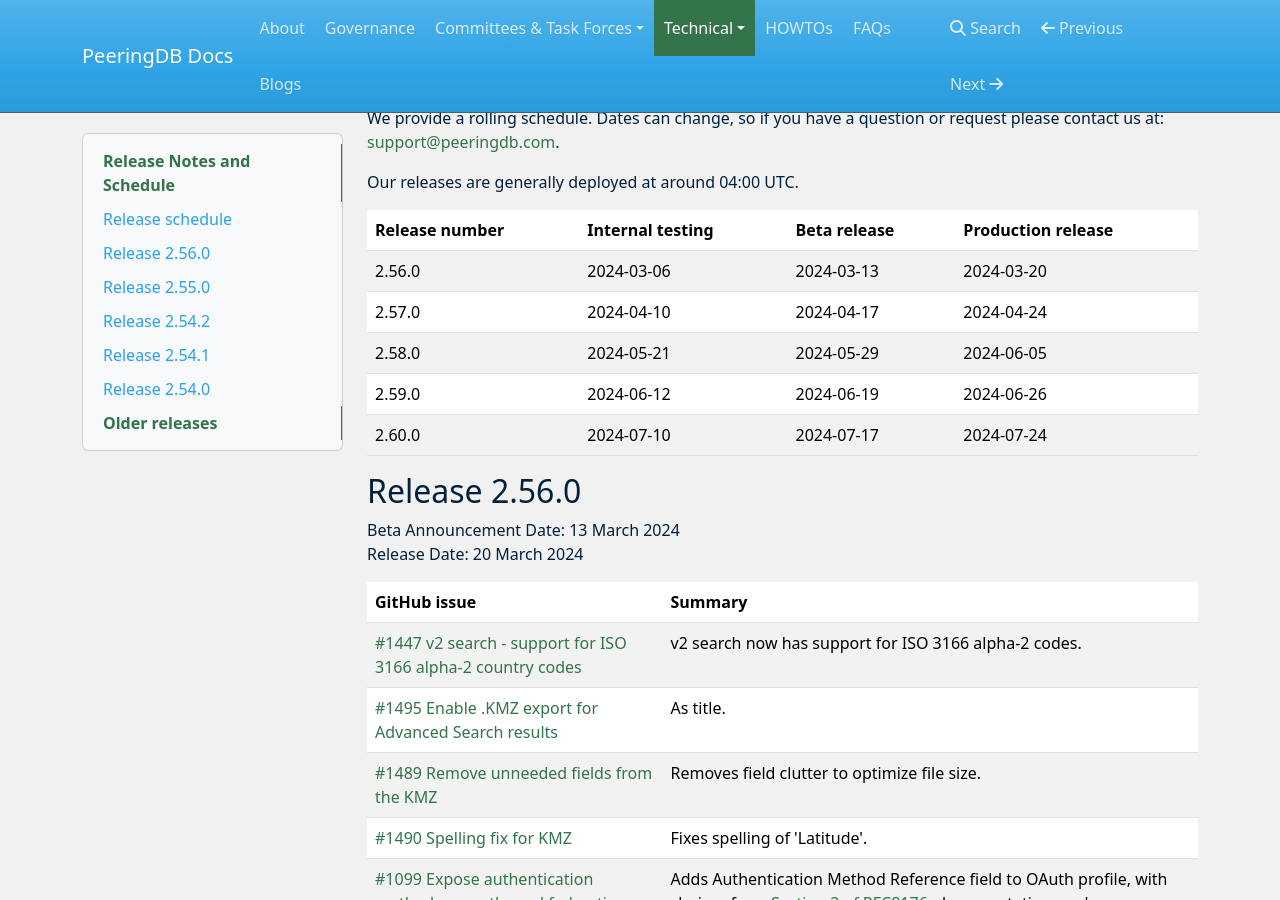
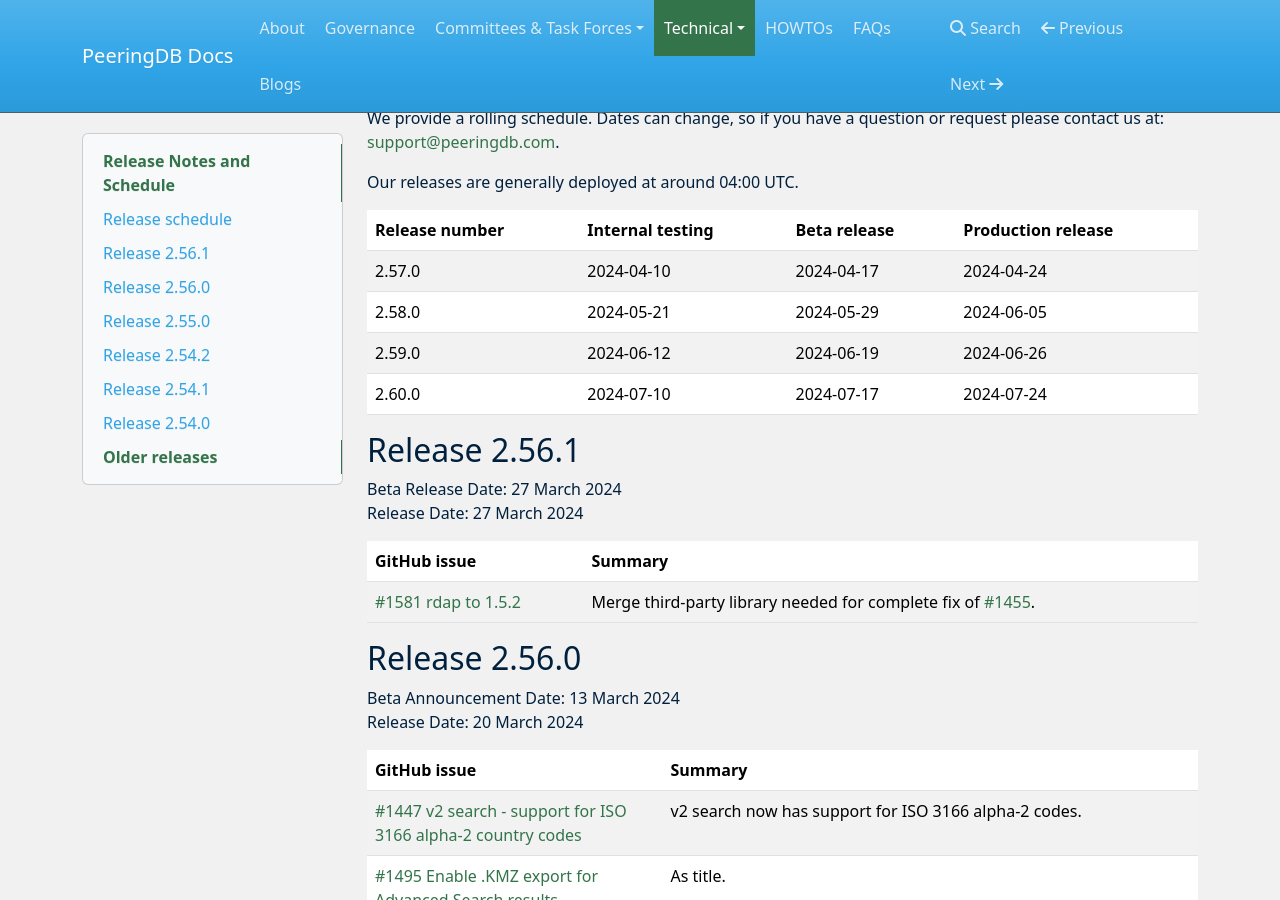
Before and after one commit to peeringdb/docs, an MkDocs documentation site: the page built from docs/release_notes/index.md, in a window 1280 px wide and 900 px high, scrolled down 324 px. Built offline with MkDocs 1.6.1, drawn with Linux system fonts in a browser that asks for light colours; nearby versions of some CDN libraries.

Commit message:
Update index.md (#319)
Added note for Release 2.56.1

```diff
--- a/docs/release_notes/index.md
+++ b/docs/release_notes/index.md
@@ -14,11 +14,20 @@
 
 | **Release number** | **Internal testing** | **Beta release** | **Production release** |
 | -------------- | ---------------- | ------------ | ------------------ |
-| 2.56.0 | 2024-03-06 | 2024-03-13 | 2024-03-20 |
 | 2.57.0 | 2024-04-10 | 2024-04-17 | 2024-04-24 |
 | 2.58.0 | 2024-05-21 | 2024-05-29 | 2024-06-05 |
 | 2.59.0 | 2024-06-12 | 2024-06-19 | 2024-06-26 |
 | 2.60.0 | 2024-07-10 | 2024-07-17 | 2024-07-24 |
+
+## Release 2.56.1
+
+Beta Release Date: 27 March 2024
+Release Date: 27 March 2024
+
+| **GitHub issue** | **Summary** |
+| ----------------- | ----------- |
+| [#1581 rdap to 1.5.2](https://github.com/peeringdb/peeringdb/pull/1581) | Merge third-party library needed for complete fix of [#1455](https://github.com/peeringdb/peeringdb/issues/1455).|
+
 
 ## Release 2.56.0
 
```
